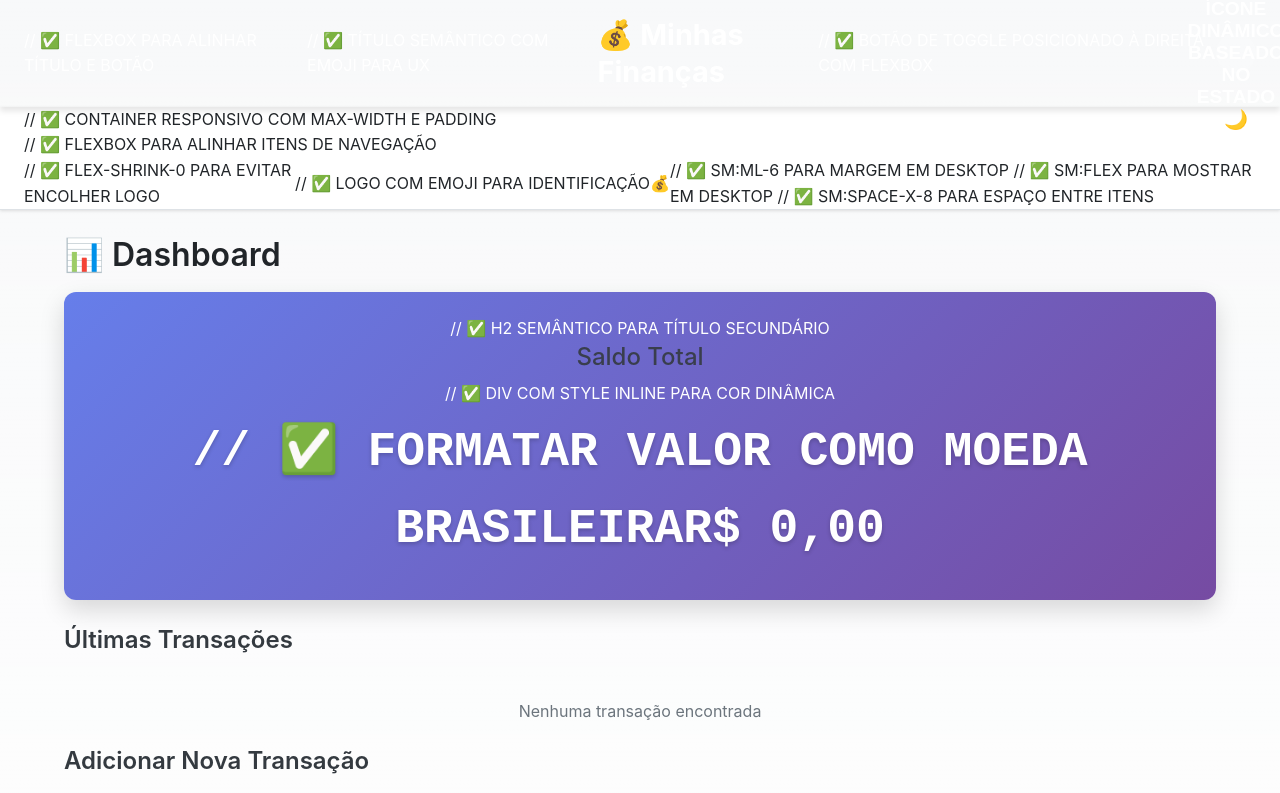
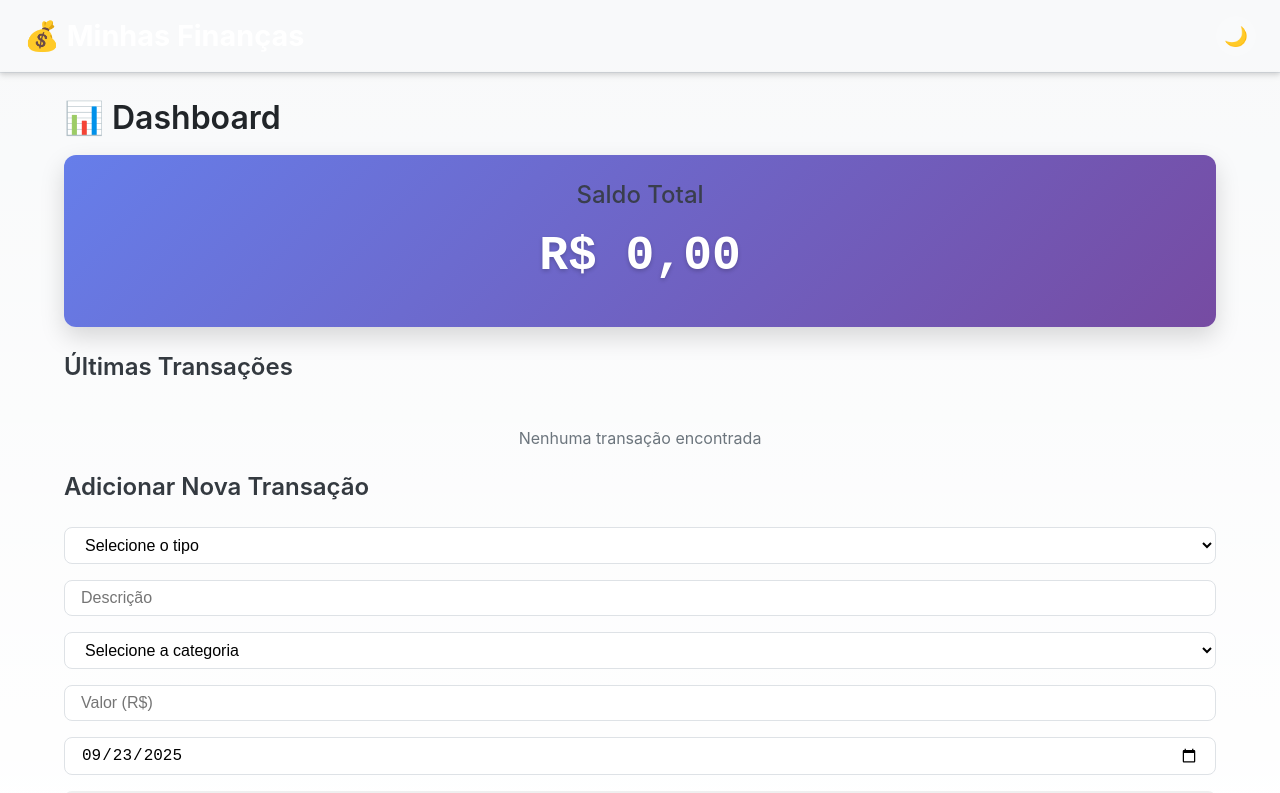
Before and after one commit to erickreisti/financas-next, a Next.js app: page /dashboard in a window 1280 px wide. Shown: the top 793 px of the page. Built offline with nearby package versions, Linux system fonts and the light colour scheme.

Commit message:
Fase 2 - Semana 4: Corrigida estrutura do prisma.transaction.create() com data: explícito

```diff
--- a/src/components/FilterBar.tsx
+++ b/src/components/FilterBar.tsx
@@ -32,27 +32,27 @@ const FilterBar = ({
     // ✅ CONTAINER FLEXÍVEL COM GAP E MARGEM ABAIXO
     <div className="filters">
       {/* Select para filtrar por tipo de transação */}
-      // ✅ SELECT CONTROLADO COM VALUE E ONCHANGE
+
       <select
         value={filterType} // Valor controlado pelo estado do componente pai
         // Quando muda, chama onFilterChange com 'type' e novo valor
         onChange={(e) => onFilterChange("type", e.target.value)}
       >
         {/* Opções de filtro por tipo */}
-        // ✅ OPÇÕES COM EMOJIS PARA UX MELHORADA
+
         <option value="todas">Todas</option>
         <option value="receita">🟢 Receitas</option>
         <option value="despesa">🔴 Despesas</option>
       </select>
       {/* Select para filtrar por categoria */}
-      // ✅ SELECT CONTROLADO COM VALUE E ONCHANGE
+
       <select
         value={filterCategory} // Valor controlado pelo estado do componente pai
         // Quando muda, chama onFilterChange com 'category' e novo valor
         onChange={(e) => onFilterChange("category", e.target.value)}
       >
         {/* Opções de filtro por categoria */}
-        // ✅ OPÇÕES DE CATEGORIA COM NOMES AMIGÁVEIS
+
         <option value="todas">Todas as categorias</option>
         <option value="salario">Salário</option>
         <option value="alimentacao">Alimentação</option>
@@ -63,14 +63,14 @@ const FilterBar = ({
         <option value="outros">Outros</option>
       </select>
       {/* Botão para ordenar transações por data */}
-      // ✅ BOTÃO COM ESTILOS DINÂMICOS BASEADOS NO ESTADO
+
       <button
         type="button" // Tipo de botão explícito (boa prática)
         className={`btn-${isSorted ? "success" : "outline"}`} // Classe CSS dinâmica
         onClick={onSort} // Quando clicado, chama função do componente pai
       >
         {/* Texto dinâmico baseado no estado de ordenação */}
-        // ✅ TEXTO DINÂMICO PARA FEEDBACK VISUAL
+
         {isSorted ? "📅 Ordenado por data" : "📅 Ordenar por data"}
       </button>
     </div>
--- a/src/components/Header.tsx
+++ b/src/components/Header.tsx
@@ -23,15 +23,14 @@ const Header = () => {
     // ✅ POSITION STICKY para fixar no topo
     <header className="bg-gradient-to-r from-blue-500 to-purple-600 text-white p-4 shadow-lg sticky top-0 z-100">
       {/* Container flexível para alinhar itens */}
-      // ✅ FLEXBOX PARA ALINHAR TÍTULO E BOTÃO
+
       <div className="container mx-auto flex justify-between items-center">
         {/* Título principal da aplicação com emoji de dinheiro */}
-        // ✅ TÍTULO SEMÂNTICO COM EMOJI PARA UX
         <h1 className="text-2xl font-bold flex items-center gap-2">
           💰 Minhas Finanças
         </h1>
         {/* Botão para alternar modo claro/escuro - POSICIONADO À DIREITA */}
-        // ✅ BOTÃO DE TOGGLE POSICIONADO À DIREITA COM FLEXBOX
+
         <button
           type="button" // Tipo de botão explícito (boa prática)
           id="toggle-theme" // ID para estilização
@@ -42,7 +41,6 @@ const Header = () => {
           }
         >
           {/* Operador ternário: mostra ícone diferente baseado no modo atual */}
-          // ✅ ÍCONE DINÂMICO BASEADO NO ESTADO
           {darkMode ? "☀️" : "🌙"} {/* Sol se darkMode=true, lua se false */}
         </button>
       </div>
--- a/src/components/Navigation.tsx
+++ b/src/components/Navigation.tsx
@@ -33,25 +33,18 @@ export default function Navigation() {
     // ✅ NAVIGATION SEMÂNTICA COM BORDA INFERIOR
     <nav className="bg-white dark:bg-gray-800 border-b border-gray-200 dark:border-gray-700">
       {/* Container flexível para itens de menu */}
-      // ✅ CONTAINER RESPONSIVO COM MAX-WIDTH E PADDING
+
       <div className="max-w-7xl mx-auto px-4 sm:px-6 lg:px-8">
         {/* Flex container para itens de navegação */}
-        // ✅ FLEXBOX PARA ALINHAR ITENS DE NAVEGAÇÃO
+
         <div className="flex justify-between h-16">
           {/* Seção esquerda da navegação */}
-          // ✅ FLEX-SHRINK-0 PARA EVITAR ENCOLHER LOGO
+
           <div className="flex">
-            <div className="flex-shrink-0 flex items-center">
-              {/* Logo da aplicação */}
-              // ✅ LOGO COM EMOJI PARA IDENTIFICAÇÃO
-              <span className="font-bold text-xl">💰</span>
-            </div>
             {/* Menu de navegação em desktop */}
-            // ✅ SM:ML-6 PARA MARGEM EM DESKTOP // ✅ SM:FLEX PARA MOSTRAR EM
-            DESKTOP // ✅ SM:SPACE-X-8 PARA ESPAÇO ENTRE ITENS
             <div className="hidden sm:ml-6 sm:flex sm:space-x-8">
               {/* Mapeia itens de navegação para elementos JSX */}
-              // ✅ MAP PARA RENDERIZAR ITENS DINAMICAMENTE
+
               {navItems.map((item) => (
                 // Cada item de menu com key única (importante para React)
                 // ✅ KEY ÚNICA PARA PERFORMANCE DO REACT
--- a/src/components/Saldo.tsx
+++ b/src/components/Saldo.tsx
@@ -38,17 +38,17 @@ const Saldo = ({ total }: SaldoProps) => {
     // ✅ SECTION SEMÂNTICA PARA CONTEÚDO RELACIONADO
     <section className="saldo-section">
       {/* Título da seção */}
-      // ✅ H2 SEMÂNTICO PARA TÍTULO SECUNDÁRIO
+
       <h2>Saldo Total</h2>
       {/* Div que mostra o valor do saldo */}
-      // ✅ DIV COM STYLE INLINE PARA COR DINÂMICA
+
       <div
         className="saldo"
         // style inline: aplica cor dinâmica baseada no saldo
         style={{ color: getSaldoColor() }}
       >
         {/* Mostra o saldo formatado como moeda */}
-        // ✅ FORMATAR VALOR COMO MOEDA BRASILEIRA
+
         {formatCurrency(total)}
       </div>
     </section>
--- a/src/contexts/ThemeContext.tsx
+++ b/src/contexts/ThemeContext.tsx
@@ -53,7 +53,7 @@ export const ThemeProvider: React.FC<{ children: React.ReactNode }> = ({
   // ✅ RETORNA JSX DO PROVIDER DE TEMA
   return (
     <ThemeContext.Provider value={contextValue}>
-      {children} // Componentes filhos que vão usar o contexto de tema
+      {children}
     </ThemeContext.Provider>
   );
 };
--- a/src/contexts/TransactionContext.tsx
+++ b/src/contexts/TransactionContext.tsx
@@ -158,7 +158,7 @@ export const TransactionProvider: React.FC<{ children: React.ReactNode }> = ({
   // ✅ PROVIDER ENVOLVE COMPONENTES FILHOS E FORNECE VALOR DO CONTEXTO
   return (
     <TransactionContext.Provider value={contextValue}>
-      {children} // Componentes filhos que vão usar o contexto de transações
+      {children}
     </TransactionContext.Provider>
   );
 };
```
Also changed, not shown: next-env.d.ts.
